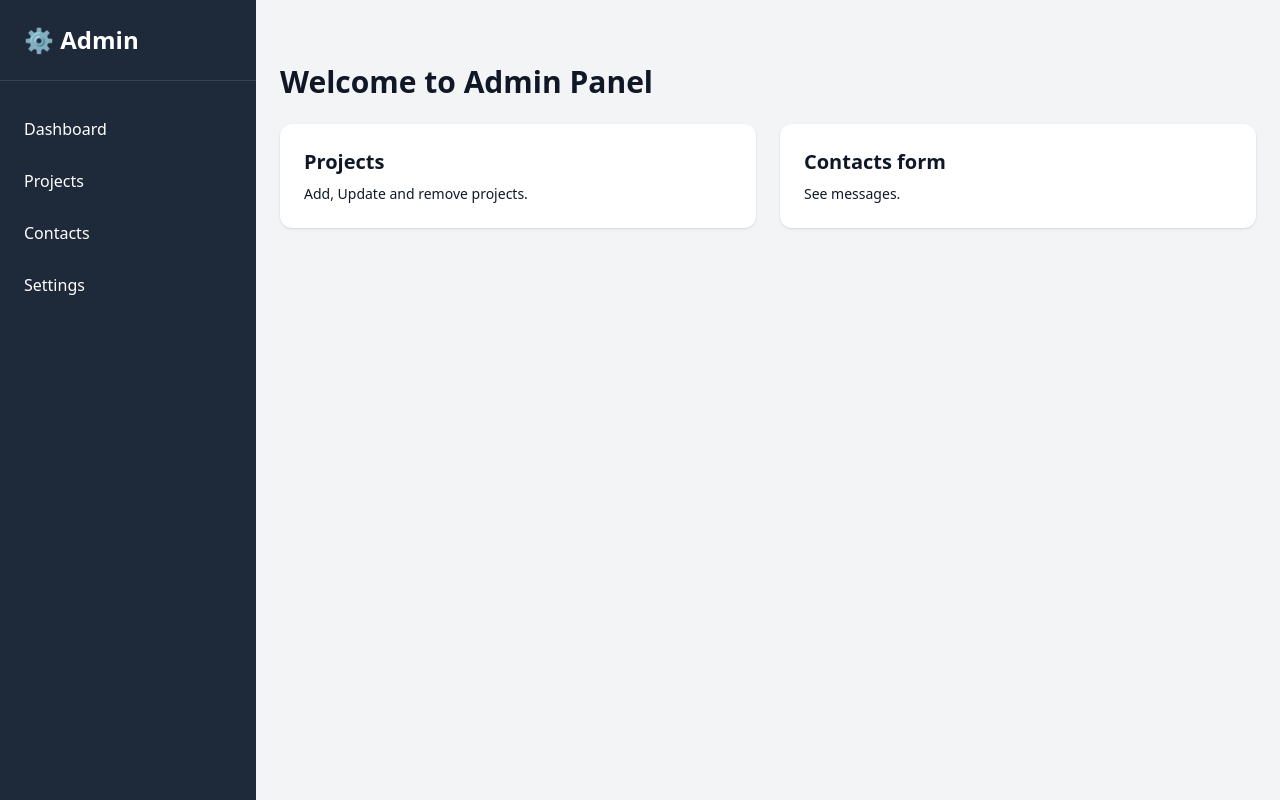
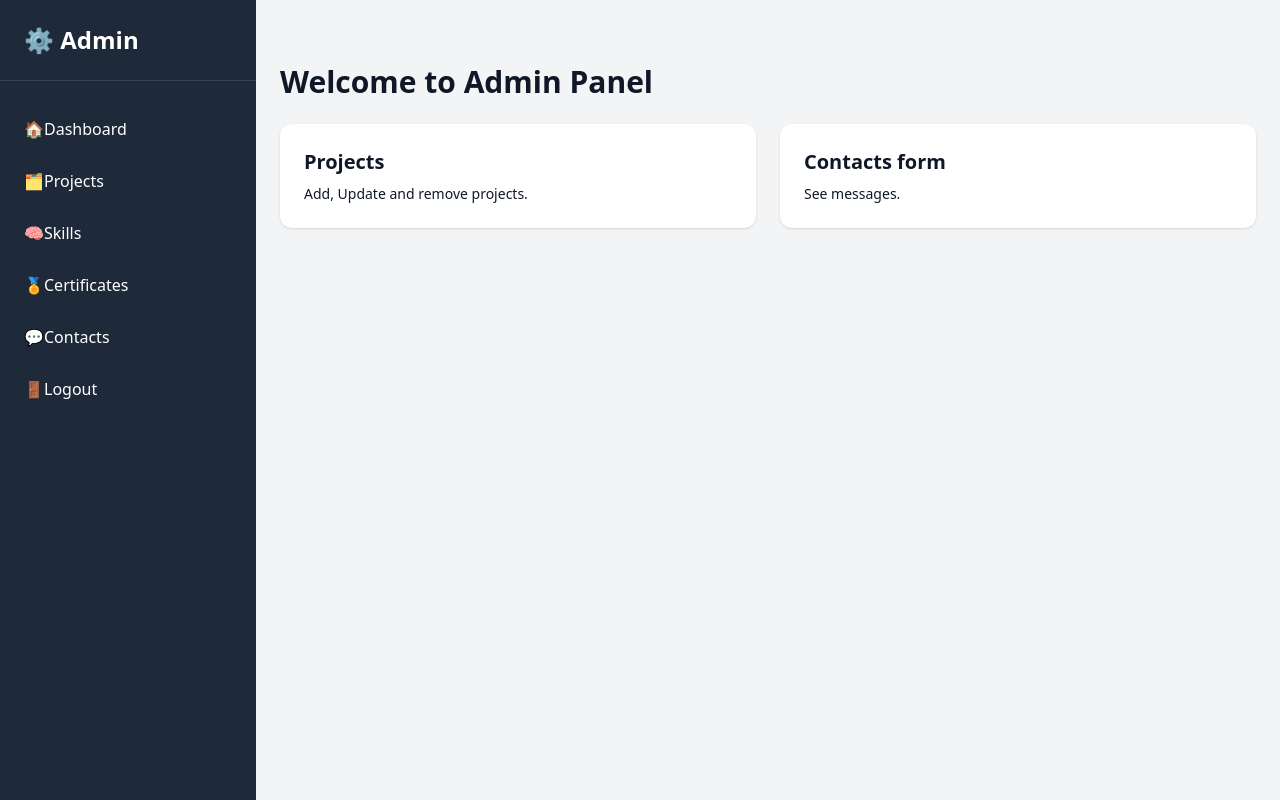
Before and after one commit to DanielVKrastev/portfolio-developer, a React (Vite) app in the folder portfolio/: page /admin in a window 1280 px wide. Built offline with nearby package versions, Linux system fonts and the light colour scheme.

Commit message:
Update Sidebar.jsx

```diff
--- a/portfolio/src/components/admin/sidebar/Sidebar.jsx
+++ b/portfolio/src/components/admin/sidebar/Sidebar.jsx
@@ -3,10 +3,12 @@ import { Menu } from "lucide-react";
 import { Link } from "react-router";
 
 const menuItems = [
-  { name: "Dashboard", href: "/admin/" },
-  { name: "Projects", href: "/admin/projects" },
-  { name: "Contacts", href: "#" },
-  { name: "Settings", href: "#" },
+  { name: "🏠Dashboard", href: "/admin/" },
+  { name: "🗂️Projects", href: "/admin/projects" },
+  { name: "🧠Skills", href: "/admin/skills" },
+  { name: "🏅Certificates", href: "/admin/certificates" },
+  { name: "💬Contacts", href: "/admin/contacts" },
+  { name: "🚪Logout", href: "#" },
 ];
 
 export default function Sidebar() {
```
